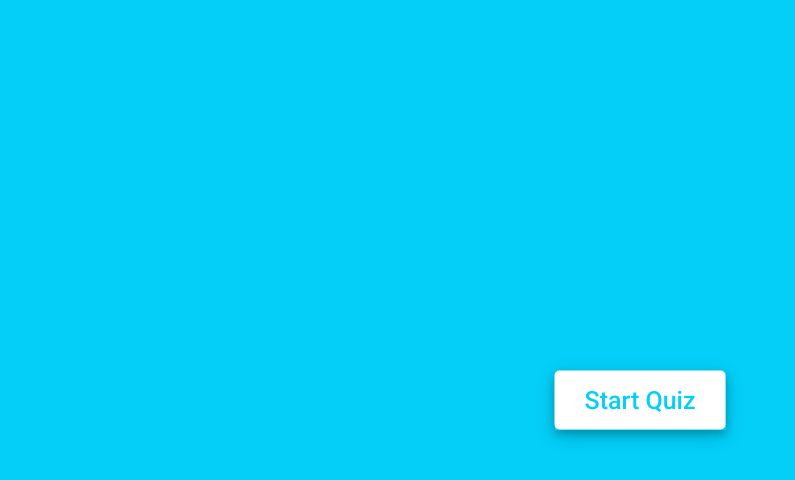
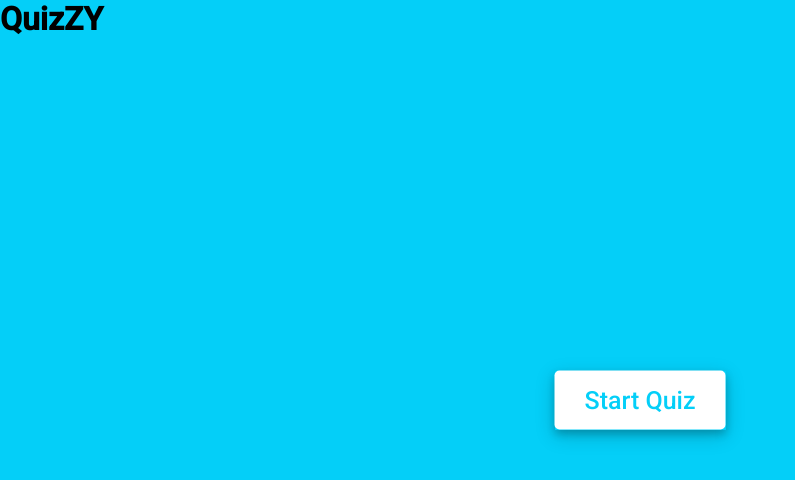
Before and after one commit to astro-dally/QuizZy, a plain HTML site: page index.html in a window 1280 px wide. Shown: the whole page, without its empty margins (0-795 px from the left). Drawn offline with Linux system fonts and the light colour scheme.

Commit message:
Update index.html

```diff
--- a/index.html
+++ b/index.html
@@ -9,6 +9,7 @@
 </head>
 <body>
     <!-- Button -->
+    <h1>QuizZY</h1>
     <div class="start_btn"><button>Start Quiz</button></div>
 
    <!-- information -->
```
